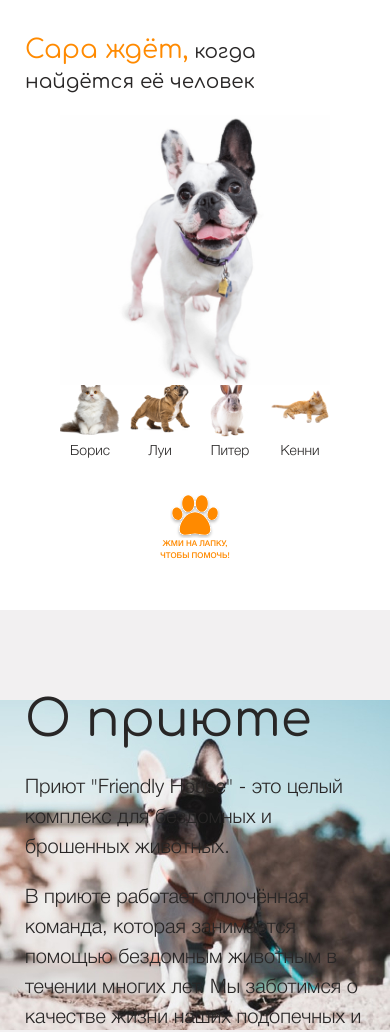
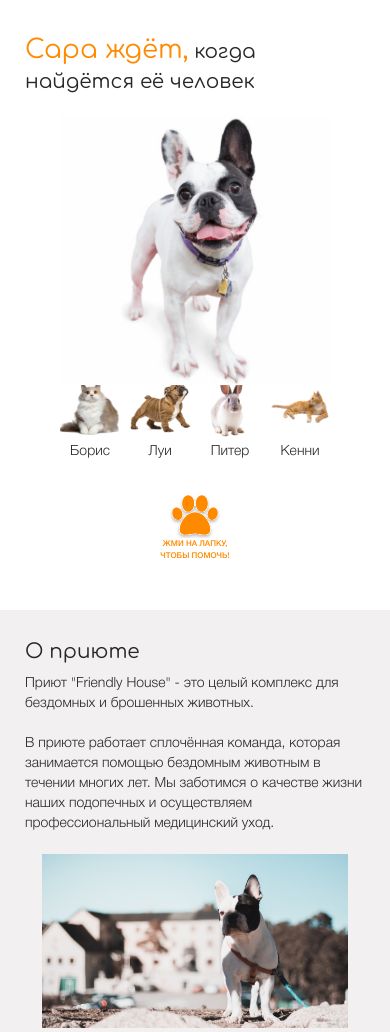
Before and after one commit to helpMeRise/friendly_house, a website: page src/index.html in a window 390 px wide. Shown: the part 77-1109 px from the top of the page. Drawn offline with Linux system fonts and the light colour scheme; files that its build step writes are made by us from their sources; files whose address does not match are found by name.

Commit message:
Адаптив для секции о приюте

```diff
--- a/src/index.html
+++ b/src/index.html
@@ -93,10 +93,12 @@
       <div class="about__info">
         <h2 class="section__title about__title">О приюте</h2>
 
-        <p class="section__text section__text">Приют "Friendly House" - это целый комплекс
+        <p class="section__text about__text">Приют "Friendly House" - это целый комплекс
           для бездомных и брошенных животных. </p>
-        <p class="section__text section__text section__text_wide">В приюте работает сплочённая команда, которая занимается помощью бездомным животным
+        <p class="section__text about__text about__text_wide">В приюте работает сплочённая команда, которая занимается помощью бездомным животным
           в течении многих лет. Мы заботимся о качестве жизни наших подопечных и осуществляем профессиональный медицинский уход.</p>
+
+        <div class="about__image"></div>
       </div>
       <a href="#" class="link about__link">СМИ о нас</a>
     </div>
@@ -300,8 +302,8 @@
       <div class="contact__container">
         <h2 class="section__title contact__title">Ты можешь помочь нам!</h2>
 
-        <p class="section__text contact__text">Хочешь забрать питомца, стать волонтером, или опекуном?</p>
-        <p class="section__text contact__text contact__text_orange"> Свяжись с нами!</p>
+        <p class="section__text contact__text">Хочешь забрать питомца, стать волонтером, или опекуном? <span class="section__text contact__text contact__text_orange"> Свяжись с нами!</span></p>
+
         <div class="contact__contacts">
           <a href="tel:88493003957" class=" contact__link contact__phone">8 (849) 300 - 39 -57</a>
           <a href="mailto:FriendlyHouse@gmail.com" class=" contact__link contact__email">FriendlyHouse@gmail.com</a>
@@ -331,7 +333,7 @@
         </form>
       </div>
     </div>
-  </section> -->
+  </section>
 
   <div class="modal">
     <div class="container">
@@ -369,7 +371,7 @@
         </form>
       </div>
     </div>
-  </div>
+  </div> -->
 
 </body>
 
--- a/src/scss/components/_about.scss
+++ b/src/scss/components/_about.scss
@@ -5,7 +5,7 @@
 .about__container {
   display: flex;
   flex-direction: column;
-  background: url('../image/about/pic.jpg') top right no-repeat;
+
 }
 
 .about__title {
@@ -13,5 +13,88 @@
 }
 
 .about__info {
+  display: flex;
+  flex-direction: column;
+  flex-wrap: wrap;
+  align-content: space-between;
+  max-height: 580px;
   margin-bottom: 30px;
 }
+
+.about__text {
+  display: block;
+  max-width: 480px;
+}
+
+.about__image {
+  width: 580px;
+  height: 330px;
+  background: url('../image/about/pic.jpg') top right / contain no-repeat;
+}
+
+@media (max-width: 1200px) {
+  .about {
+    padding: 70px 0px 30px;
+    &__title {
+      font-size: 44px;
+      line-height: 54px;
+    }
+    &__text {
+      font-size: 18px;
+      line-height: 26px;
+      max-width: 380px;
+    }
+  }
+}
+
+@media (max-width: 1080px) {
+  .about {
+    padding: 60px 0 30px;
+    &__container {
+      height: 100%;
+    }
+    &__title {
+      font-size: 30px;
+      line-height: 34px;
+      margin-bottom: 20px;
+    }
+    &__text {
+      font-size: 14px;
+      line-height: 20px;
+    }
+    &__info {
+      display: flex;
+      flex-direction: column;
+      flex-wrap: nowrap;
+    }
+    &__text {
+      max-width: 100%;
+    }
+    &__image {
+      width: 100%;
+      background-position: center;
+    }
+  }
+}
+
+@media (max-width: 550px) {
+  .about {
+    padding: 30px 0px 15px;
+    &__title {
+      font-size: 20px;
+      line-height: 24px;
+      margin-bottom: 10px;
+    }
+    &__image {
+      width: 100%;
+      height: 174px;
+    }
+    &__info {
+      margin-bottom: 15px;
+    }
+    &__link {
+      font-size: 14px;
+      line-height: 20px;
+    }
+  }
+}
--- a/src/scss/components/_contact.scss
+++ b/src/scss/components/_contact.scss
@@ -27,12 +27,14 @@
   line-height: 30px;
   max-width: 100%;
   margin-bottom: 0;
+  text-align: center;
+  margin-bottom: 20px;
 }
 
 .contact__text_orange {
   font-weight: 550;
   color: #FF8A00;
-  margin-bottom: 20px;
+
 }
 
 .contact__contacts {
@@ -148,10 +150,6 @@
       font-size: 14px;
       line-height: 20px;
       text-align: center;
-      display: inline-block;
-    }
-    &_orange {
-      display: inline-block;
     }
     &__contacts {
       min-width: 400px;
```
Also changed, not shown: dist/css/index.css, dist/index.html, 1 other file.
